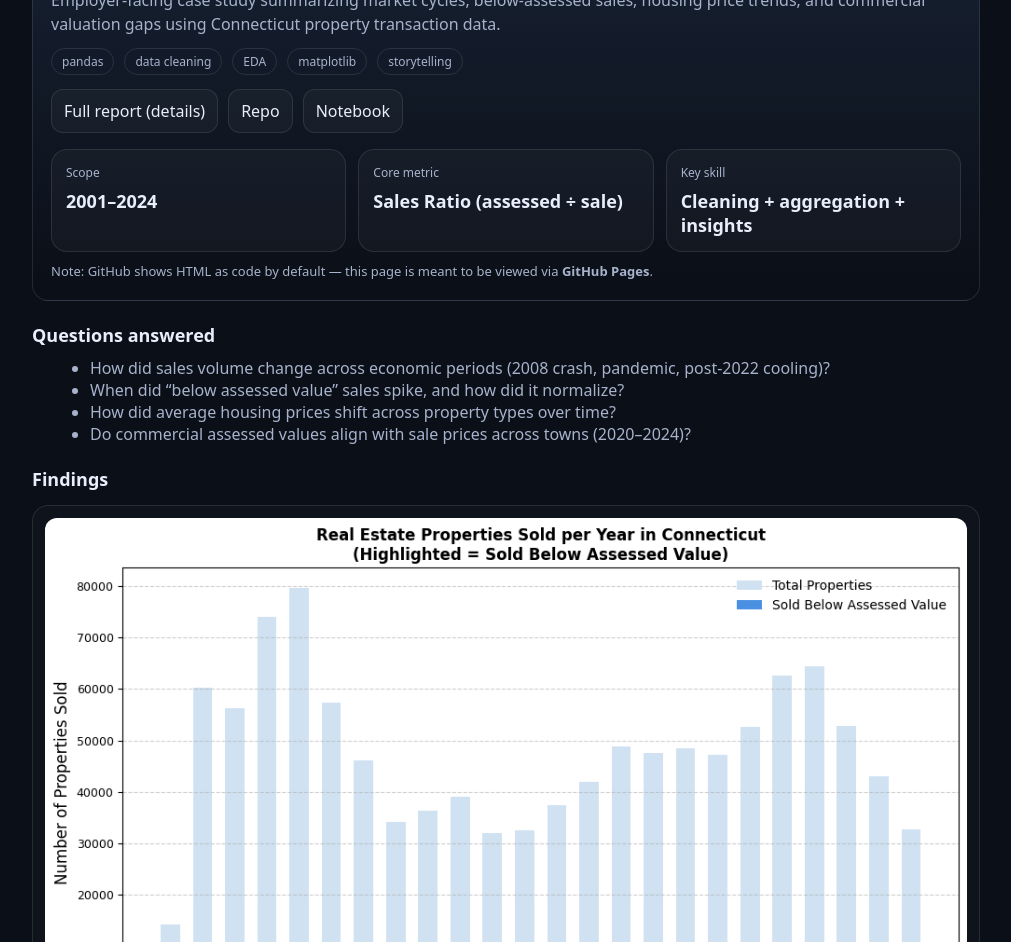
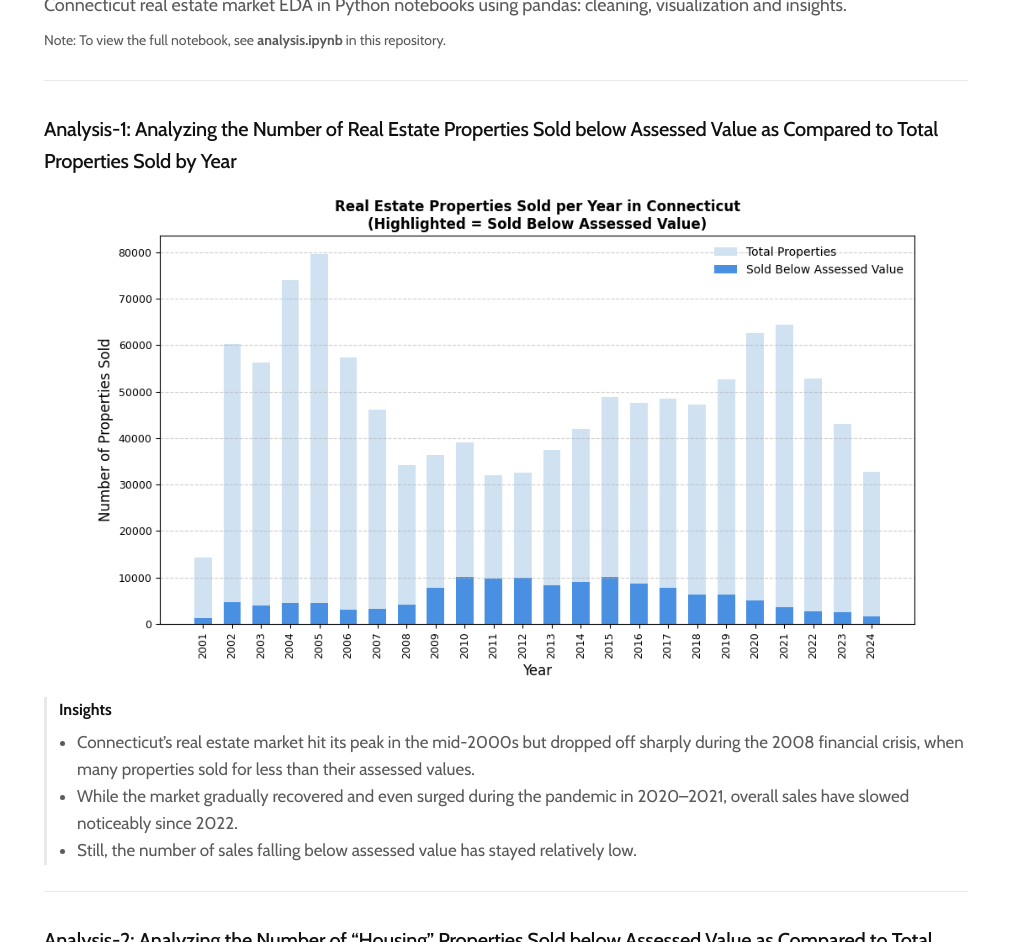
Before and after one commit to krrusha/Connecticut-Real-Estate-Analysis, a plain HTML site: page index.html in a window 1280 px wide. Shown: the part 105-1047 px from the top of the page, without its empty margins (134-1145 px from the left). Drawn offline with nearby package versions, Linux system fonts and the light colour scheme.

Commit message:
Update index.html

```diff
--- a/index.html
+++ b/index.html
@@ -3,141 +3,218 @@
 <head>
   <meta charset="utf-8" />
   <meta name="viewport" content="width=device-width, initial-scale=1" />
-  <title>Connecticut Real Estate Sales — Case Study</title>
+  <title>Connecticut Real Estate Sales Analysis</title>
+
+  <!-- Match a clean, light portfolio feel -->
+  <link rel="preconnect" href="https://fonts.googleapis.com">
+  <link rel="preconnect" href="https://fonts.gstatic.com" crossorigin>
+  <link href="https://fonts.googleapis.com/css2?family=Cabin:ital,wght@0,400..700;1,400..700&display=swap" rel="stylesheet">
+
   <style>
     :root{
-      --bg:#0b0f17; --card:#101827; --text:#e8eefc; --muted:#a7b3cc;
-      --border:rgba(255,255,255,.10); --accent:#6aa8ff; --max:980px;
+      --bg:#ffffff;
+      --fg:#111111;
+      --muted:#5a5a5a;
+      --border:#e9e9e9;
+      --maxw: 960px;
     }
+
     *{ box-sizing:border-box; }
-    body{ margin:0; font-family: system-ui, -apple-system, Segoe UI, Roboto, Arial, sans-serif; background:var(--bg); color:var(--text); }
-    main{ max-width:var(--max); margin:0 auto; padding:28px 16px 60px; }
-    header{ padding:18px 18px; border:1px solid var(--border); border-radius:16px; background:linear-gradient(180deg, rgba(106,168,255,.12), transparent); }
-    h1{ margin:0 0 8px; font-size:28px; letter-spacing:.2px; }
-    p{ margin:0; color:var(--muted); line-height:1.5; }
-    .row{ display:flex; flex-wrap:wrap; gap:10px; margin-top:14px; }
-    .btn{
-      display:inline-flex; align-items:center; gap:8px;
-      padding:10px 12px; border:1px solid var(--border); border-radius:12px;
-      color:var(--text); text-decoration:none; background:rgba(255,255,255,.03);
+
+    body{
+      margin:0;
+      background:var(--bg);
+      color:var(--fg);
+      font-family:"Cabin", system-ui, -apple-system, Segoe UI, Roboto, Arial, sans-serif;
+      line-height:1.6;
     }
-    .btn:hover{ border-color:rgba(106,168,255,.55); }
-    .pill{ display:inline-block; padding:4px 10px; border:1px solid var(--border); border-radius:999px; font-size:12px; color:var(--muted); }
-    .kpis{ display:grid; grid-template-columns:repeat(3, minmax(0,1fr)); gap:12px; margin:16px 0 4px; }
-    .card{ border:1px solid var(--border); border-radius:16px; padding:14px; background:rgba(255,255,255,.03); }
-    .kpi-title{ color:var(--muted); font-size:12px; margin-bottom:8px; }
-    .kpi-value{ font-size:18px; font-weight:700; }
-    h2{ margin:22px 0 10px; font-size:18px; }
-    ul{ margin:8px 0 0 18px; color:var(--muted); }
-    figure{ margin:14px 0; border:1px solid var(--border); border-radius:16px; padding:12px; background:rgba(255,255,255,.02); }
-    figure img{ width:100%; height:auto; display:block; border-radius:12px; }
-    figcaption{ margin:10px 0 0; color:var(--text); font-weight:650; }
-    .note{ margin-top:10px; color:var(--muted); font-size:13px; }
-    footer{ margin-top:22px; padding-top:14px; border-top:1px solid var(--border); color:var(--muted); font-size:13px; }
-    @media (max-width:820px){ .kpis{ grid-template-columns:1fr; } }
+
+    main{
+      max-width:var(--maxw);
+      margin:0 auto;
+      padding:40px 18px 64px;
+    }
+
+    header{
+      margin-bottom:28px;
+    }
+
+    h1{
+      margin:0 0 10px;
+      font-size: clamp(28px, 3.4vw, 44px);
+      line-height:1.05;
+      letter-spacing:-0.02em;
+      font-weight:800;
+    }
+
+    .lead{
+      margin:0 0 10px;
+      font-size:18px;
+      color:var(--muted);
+      max-width: 78ch;
+    }
+
+    .note{
+      margin:0;
+      font-size:14px;
+      color:var(--muted);
+    }
+
+    .divider{
+      border:0;
+      border-top:1px solid var(--border);
+      margin:26px 0;
+    }
+
+    section{
+      padding: 6px 0 0;
+    }
+
+    h2{
+      margin:0 0 10px;
+      font-size:20px;
+      font-weight:500;
+      letter-spacing:-0.01em;
+    }
+
+    figure{
+      margin:14px 0 10px;
+    }
+
+    img{
+      width: 90%;
+      height:auto;
+      display:block;
+      margin: 0 auto; /* centers the image */
+    }
+
+    .insights{
+      margin-top:10px;
+      padding-left:12px;
+      border-left:3px solid var(--border);
+    }
+
+    .insights-title{
+      font-weight:800;
+      margin:0 0 6px;
+    }
+
+    .insights ul{
+      margin:0 0 0 18px;
+      padding:0;
+      color:var(--muted);
+    }
+
+    .insights li{
+      font-size: 17px;
+    }
+
+    /* Keep spacing consistent on smaller screens */
+    @media (max-width: 520px){
+      main{ padding:32px 14px 52px; }
+      .lead{ font-size:16px; }
+      h2{ font-size:18px; }
+    }
   </style>
 </head>
+
 <body>
   <main>
     <header>
       <h1>Connecticut Real Estate Sales Analysis</h1>
-      <p>
-        Employer-facing case study summarizing market cycles, below-assessed sales, housing price trends,
-        and commercial valuation gaps using Connecticut property transaction data.
-      </p>
-
-      <div class="row" style="margin-top:12px;">
-        <span class="pill">pandas</span>
-        <span class="pill">data cleaning</span>
-        <span class="pill">EDA</span>
-        <span class="pill">matplotlib</span>
-        <span class="pill">storytelling</span>
-      </div>
-
-      <div class="row">
-        <a class="btn" href="./report.html">Full report (details)</a>
-        <!-- Replace YOUR_GITHUB_USERNAME if you want this link to work perfectly -->
-        <a class="btn" href="https://github.com/YOUR_GITHUB_USERNAME/Connecticut-Real-Estate-Analysis" target="_blank" rel="noopener">Repo</a>
-        <a class="btn" href="https://github.com/YOUR_GITHUB_USERNAME/Connecticut-Real-Estate-Analysis/blob/main/analysis.ipynb" target="_blank" rel="noopener">Notebook</a>
-      </div>
-
-      <div class="kpis">
-        <div class="card">
-          <div class="kpi-title">Scope</div>
-          <div class="kpi-value">2001–2024</div>
-        </div>
-        <div class="card">
-          <div class="kpi-title">Core metric</div>
-          <div class="kpi-value">Sales Ratio (assessed ÷ sale)</div>
-        </div>
-        <div class="card">
-          <div class="kpi-title">Key skill</div>
-          <div class="kpi-value">Cleaning + aggregation + insights</div>
-        </div>
-      </div>
-
-      <p class="note">
-        Note: GitHub shows HTML as code by default — this page is meant to be viewed via <strong>GitHub Pages</strong>.
-      </p>
+      <p class="lead">Connecticut real estate market EDA in Python notebooks using pandas: cleaning, visualization and insights.</p>
+      <p class="note">Note: To view the full notebook, see <strong>analysis.ipynb</strong> in this repository.</p>
     </header>
 
-    <h2>Questions answered</h2>
-    <ul>
-      <li>How did sales volume change across economic periods (2008 crash, pandemic, post-2022 cooling)?</li>
-      <li>When did “below assessed value” sales spike, and how did it normalize?</li>
-      <li>How did average housing prices shift across property types over time?</li>
-      <li>Do commercial assessed values align with sale prices across towns (2020–2024)?</li>
-    </ul>
+    <hr class="divider" />
 
-    <h2>Findings</h2>
+    <section id="analysis-1">
+      <h2>Analysis-1: Analyzing the Number of Real Estate Properties Sold below Assessed Value as Compared to Total Properties Sold by Year</h2>
 
       <figure>
-      <img src="./analysis_files/figure-html/cell-9-output-1.png" alt="Total properties sold vs sold below assessed value by year" />
-      <figcaption>Market cycle + below-assessed sales (All properties)</figcaption>
-      <ul>
-        <li>Sales volume peaks pre-2008, drops sharply during the financial crisis, then recovers.</li>
-        <li>Post-2022 slowdown is visible in total sales volume.</li>
-        <li>Below-assessed sales stay relatively low outside of stress periods.</li>
-      </ul>
+        <img
+          src="./analysis_files/figure-html/cell-9-output-1.png"
+          alt="Real estate properties sold per year in Connecticut (highlighted sold below assessed value)"
+          loading="lazy"
+        />
       </figure>
 
+      <div class="insights">
+        <p class="insights-title">Insights</p>
+        <ul>
+          <li>Connecticut’s real estate market hit its peak in the mid-2000s but dropped off sharply during the 2008 financial crisis, when many properties sold for less than their assessed values.</li>
+          <li>While the market gradually recovered and even surged during the pandemic in 2020–2021, overall sales have slowed noticeably since 2022.</li>
+          <li>Still, the number of sales falling below assessed value has stayed relatively low.</li>
+        </ul>
+      </div>
+    </section>
+
+    <hr class="divider" />
+
+    <section id="analysis-2">
+      <h2>Analysis-2: Analyzing the Number of “Housing” Properties Sold below Assessed Value as Compared to Total Housing Properties Sold by Year</h2>
+
       <figure>
-      <img src="./analysis_files/figure-html/cell-13-output-1.png" alt="Housing properties sold vs sold below assessed value by year" />
-      <figcaption>Housing-only view (Residential + multi-family)</figcaption>
-      <ul>
-        <li>Housing follows the same macro pattern: 2008 dip, pandemic surge, cooling after 2022.</li>
-        <li>Interpretation: affordability/interest rates likely contribute to the cooling demand.</li>
-      </ul>
+        <img
+          src="./analysis_files/figure-html/cell-13-output-1.png"
+          alt="Housing properties sold in Connecticut (highlighted sold below assessed value)"
+          loading="lazy"
+        />
       </figure>
 
+      <div class="insights">
+        <p class="insights-title">Insights</p>
+        <ul>
+          <li>Connecticut’s housing market has come a long way since the 2008 financial crisis, when distressed sales were common and many homes sold below their assessed values.</li>
+          <li>Although total sales hit record highs during the pandemic, the noticeable drop since 2022 points to cooling demand, likely influenced by rising interest rates and growing affordability concerns in the US as a whole.</li>
+        </ul>
+      </div>
+    </section>
+
+    <hr class="divider" />
+
+    <section id="analysis-3">
+      <h2>Analysis-3: Analyzing Different “Housing” Property Price Trends over a Decade</h2>
+
       <figure>
-      <img src="./analysis_files/figure-html/cell-17-output-1.png" alt="Price trends in Connecticut housing market by property type from 2007 to 2016" />
-      <figcaption>Average sale price trends by housing type (2007–2016)</figcaption>
-      <ul>
-        <li>Shows which housing types recovered fastest post-2008.</li>
-        <li>Multi-family categories show steady post-crisis behavior vs single-family swings.</li>
-      </ul>
+        <img
+          src="./analysis_files/figure-html/cell-17-output-1.png"
+          alt="Price trends in Connecticut’s housing market (2007–2016) by property type"
+          loading="lazy"
+        />
       </figure>
 
+      <div class="insights">
+        <p class="insights-title">Insights</p>
+        <ul>
+          <li>Over the past decade, Connecticut’s housing market has gradually moved away from being dominated by single-family homes, with condos leading the way.</li>
+          <li>Meanwhile, multi-family properties seem to be growing steadliy post the 2008 crisis sell-off.</li>
+        </ul>
+      </div>
+    </section>
+
+    <hr class="divider" />
+
+    <section id="analysis-4">
+      <h2>Analysis-4: Analyzing the Relationship between Assessed Values and Sale Amounts for “Commercial” Properties across Towns over the Period 2020–2024</h2>
+
       <figure>
-      <img src="./analysis_files/figure-html/cell-22-output-1.png" alt="Average assessed value vs average sale amount for commercial properties across selected towns" />
-      <figcaption>Commercial valuation gaps by town (2020–2024)</figcaption>
-      <ul>
-        <li>Towns above the break-even line suggest sale prices exceed assessments (strong demand).</li>
-        <li>Towns below suggest possible over-assessment or weaker demand.</li>
-      </ul>
+        <img
+          src="./analysis_files/figure-html/cell-22-output-1.png"
+          alt="Average assessed value vs average sale amount for commercial properties across selected Connecticut towns (2020–2024)"
+          loading="lazy"
+        />
       </figure>
 
-    <h2>What I did (short method)</h2>
+      <div class="insights">
+        <p class="insights-title">Insights</p>
         <ul>
-      <li>Standardized date fields and fixed inconsistent year formatting (e.g., 0023 → 2023).</li>
-      <li>Filtered to housing categories for housing-specific trends; kept commercial separate for town comparison.</li>
-      <li>Grouped by year / town / property type to compute counts, shares, and average prices.</li>
+          <li>Urban centers like New Haven and Danbury seem to have stronger market demand than their assessed property values suggest, while places like Bridgeport and Stamford might be dealing with signs of overvaluation.</li>
+          <li>In contrast, mid-sized and growing towns such as Middletown, Hartford, Washington, and Roxbury show consistent trends where sale prices exceed assessments, pointing to steady market performance and potential for stable growth.</li>
         </ul>
+      </div>
+    </section>
 
-    <footer>
-      Tip: Keep the full technical detail in <code>report.html</code> + <code>analysis.ipynb</code>, and keep <code>index.html</code> for the “what matters” story.
-    </footer>
   </main>
 </body>
 </html>
```
Lines whose indentation alone changed are shown as unchanged.
